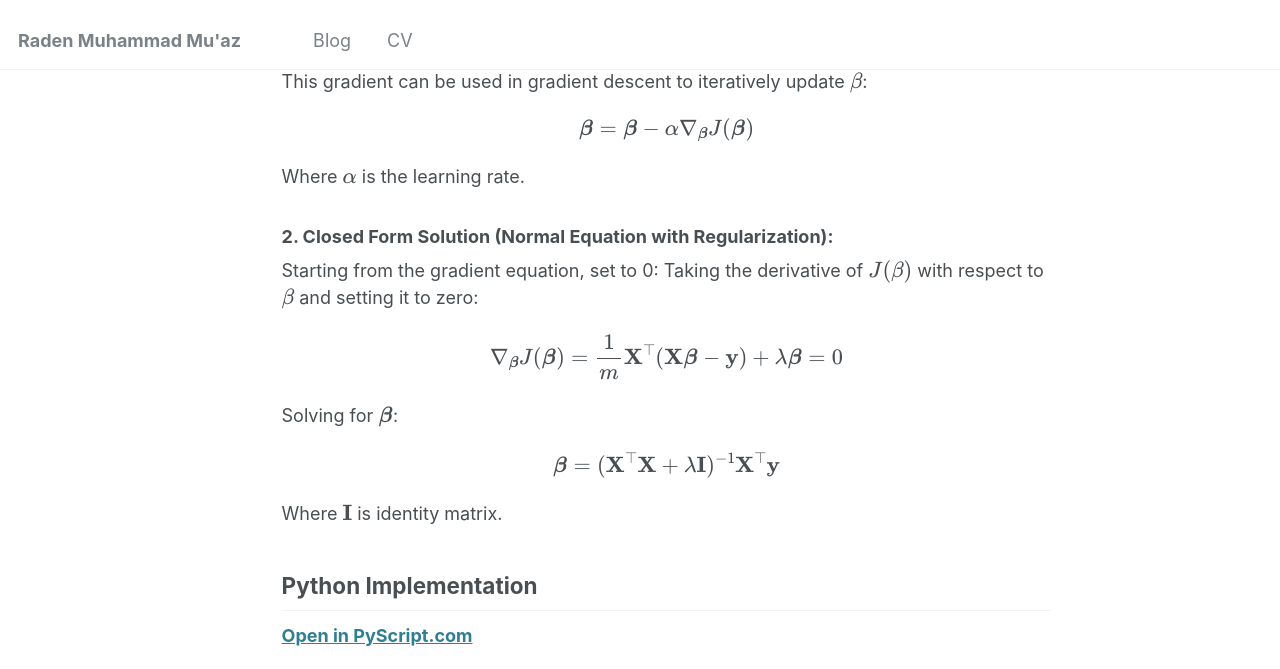
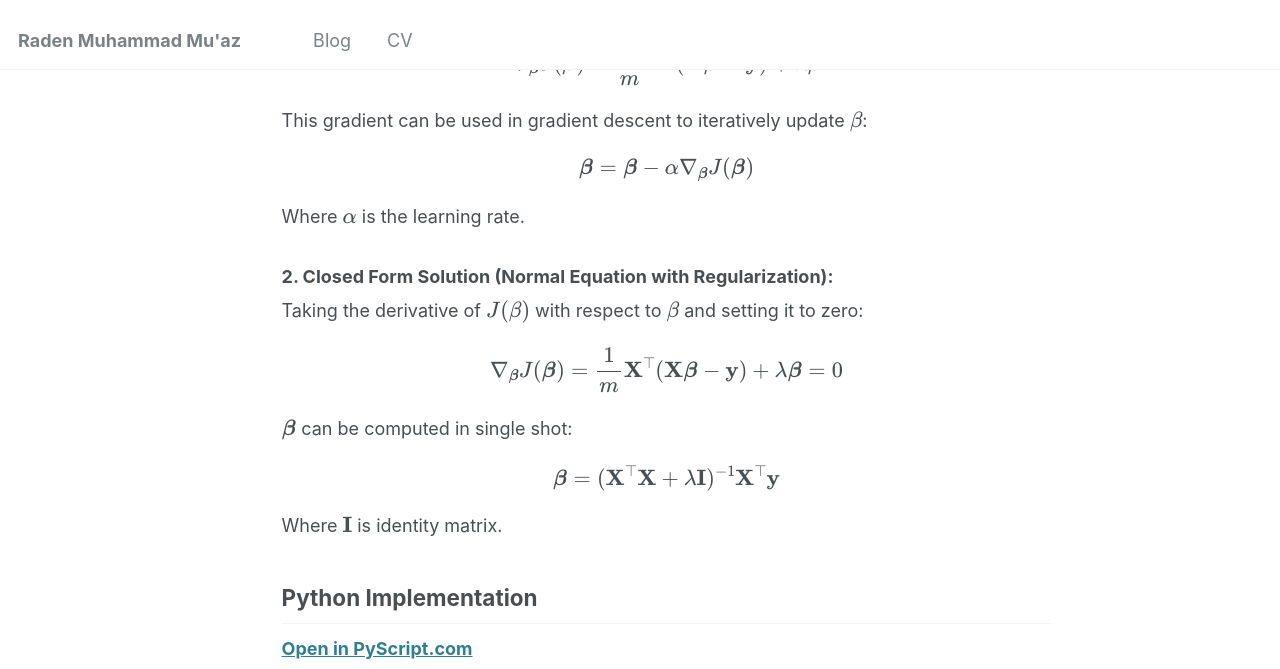
Before and after one commit to radenmuaz/radenmuaz.github.io, a Jekyll site: the page built from _posts/2025-01-15-linear-regression.md, in a window 1280 px wide and 900 px high, scrolled down 1969 px, cut to the strip 0-669 px from the top of the window. Built offline with Jekyll 4.4.1, drawn with Linux system fonts in a browser that asks for light colours.

Commit message:
linear regression

```diff
--- a/_posts/2025-01-15-linear-regression.md
+++ b/_posts/2025-01-15-linear-regression.md
@@ -90,6 +90,8 @@ J(\boldsymbol \beta) = \frac{1}{m} \|\mathbf X \boldsymbol \beta - \mathbf y\|^2
 $$
 
 We multiply by $$ \frac{1}{2} $$ to help cancel extra $$2$$ term when computing gradient of $$\|  \|^2 $$ terms:
+
+
 $$
 J(\boldsymbol \beta) = \frac{1}{2m} \|\mathbf X \boldsymbol \beta - \mathbf y\|^2 + \frac{\lambda}{2} \|\boldsymbol \beta\|^2
 $$
@@ -113,14 +115,13 @@ Where $$ \alpha $$ is the learning rate.
 
 ### 2. Closed Form Solution (Normal Equation with Regularization):
 
-Starting from the gradient equation, set to 0:
 Taking the derivative of $$ J(\beta) $$ with respect to $$ \beta $$ and setting it to zero:
 
 $$
 \nabla_{\boldsymbol \beta} J(\boldsymbol \beta) = \frac{1}{m} \mathbf X^\top (\mathbf X \boldsymbol \beta - \mathbf y) + \lambda \boldsymbol \beta = 0
 $$
 
-Solving for $$\boldsymbol \beta $$:
+$$\boldsymbol \beta $$ can be computed in single shot:
 
 $$
 \boldsymbol \beta = (\mathbf X^\top \mathbf X + \lambda \mathbf I)^{-1} \mathbf X^\top \mathbf y
@@ -137,7 +138,6 @@ Where $$ \mathbf I $$ is identity matrix.
 
 <html>
     <head>
-        <!-- Recommended meta tags -->
         <meta charset="UTF-8">
         <meta name="viewport" content="width=device-width,initial-scale=1.0">
     </head>
```
Also changed, not shown: _posts/2025-01-15-kmeans.md (+0 -1 lines).
